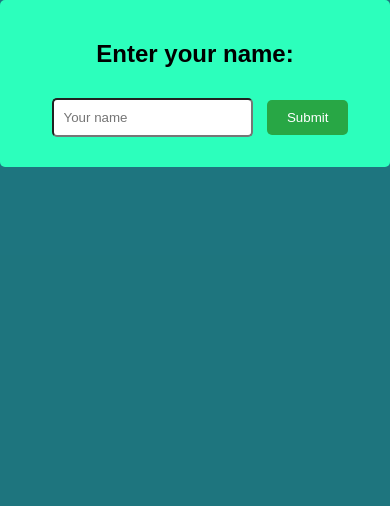
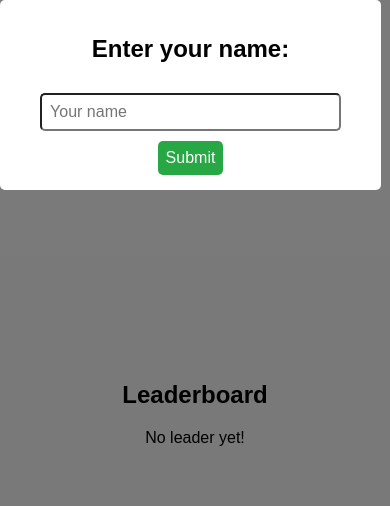
Before and after one commit to ShaunakGhosh-hub/PRODIGY_WD_03, a plain HTML site: page index.html in a window 390 px wide. Drawn offline with Linux system fonts and the light colour scheme.

Commit message:
Update styles.css

```diff
--- a/styles.css
+++ b/styles.css
@@ -1,9 +1,15 @@
+/* General body styles */
 body {
   font-family: Arial, sans-serif;
   display: flex;
   flex-direction: column;
   align-items: center;
-  background-color: #3debfe;
+  background-color: #f4f4f4;
+  margin: 0;
+  padding: 0;
+  height: 100vh;
+  justify-content: center;
+  text-align: center;
 }
 
 .modal {
@@ -19,15 +25,18 @@ body {
 }
 
 .modal-content {
-  background-color: #2cffbc;
+  background-color: #fff;
   padding: 20px;
   border-radius: 5px;
   text-align: center;
+  width: 80%;
+  max-width: 400px;
 }
 
 input {
   padding: 10px;
   margin: 10px;
+  width: 80%;
   border-radius: 5px;
 }
 
@@ -37,23 +46,30 @@ button {
   color: white;
   border: none;
   border-radius: 5px;
+  cursor: pointer;
 }
 
+button:hover {
+  background-color: #218838;
+}
+
+/* Leaderboard styles */
 .leaderboard {
   margin-top: 20px;
 }
 
 .board {
   display: grid;
-  grid-template-columns: repeat(3, 100px);
-  grid-template-rows: repeat(3, 100px);
+  grid-template-columns: repeat(3, 1fr);
   gap: 10px;
   margin-top: 20px;
+  width: 100%;
+  max-width: 400px;
 }
 
 .board div {
-  width: 100px;
-  height: 100px;
+  width: 100%;
+  padding-top: 100%; /* This makes the cells square */
   background-color: #fff;
   display: flex;
   justify-content: center;
@@ -63,6 +79,30 @@ button {
   border: 1px solid #ddd;
 }
 
+/* Responsive styles */
+@media (max-width: 600px) {
+  .board {
+    grid-template-columns: repeat(3, 1fr);
+    gap: 5px;
+    max-width: 300px;
+  }
+
+  .board div {
+    font-size: 18px;
+  }
+
+  .modal-content {
+    width: 90%;
+    padding: 15px;
+  }
+
+  button, input {
+    padding: 8px;
+    font-size: 16px;
+  }
+}
+
 #win-status {
   margin-top: 20px;
+  font-size: 18px;
 }
```
